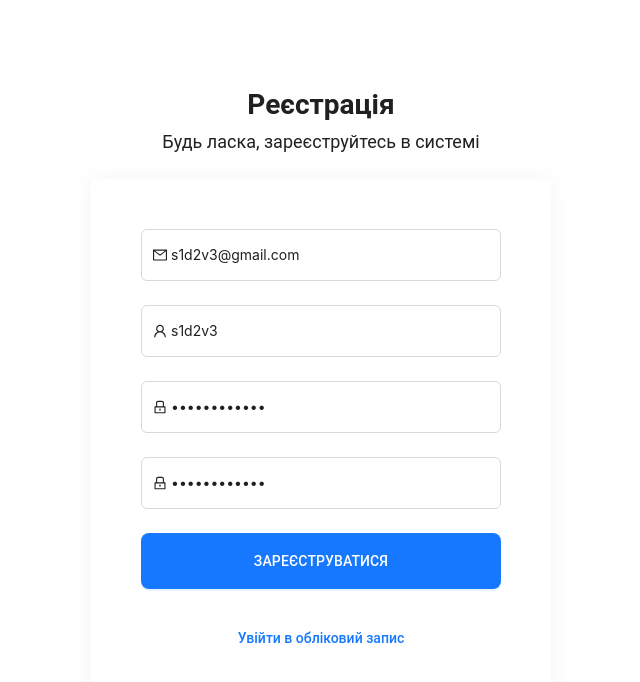
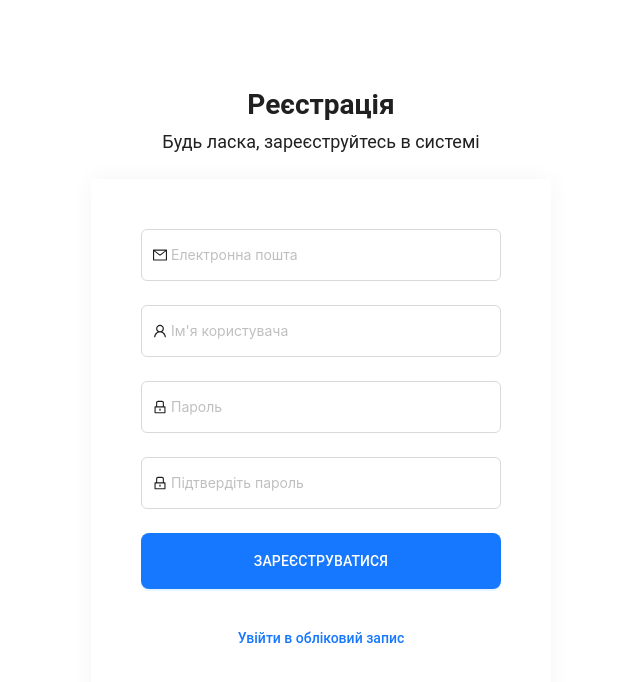
Before and after one commit to SofienkoDV/Voice-of-friends, a React (Create React App) app: page /register in a window 1280 px wide. Shown: the top 682 px of the page, without its empty margins (319-959 px from the left). Built offline with nearby package versions, Linux system fonts and the light colour scheme.

Commit message:
Validated the form

```diff
--- a/src/modules/LoginForm/components/LoginForm.jsx
+++ b/src/modules/LoginForm/components/LoginForm.jsx
@@ -1,12 +1,20 @@
-import { LockOutlined, MailOutlined } from "@ant-design/icons";
+import { MailOutlined, LockOutlined } from "@ant-design/icons";
 import { Form, Input } from "antd";
 import { Button, Block } from "../../../components";
 import { Link } from "react-router-dom";
+import { validateStatus, helpMessage } from "../../../utils/helpers";
 
-function LoginForm() {
-  const onFinish = (values) => {
-    console.log("Received values of form: ", values);
-  };
+function LoginForm(props) {
+  const {
+    values,
+    touched,
+    errors,
+    handleChange,
+    handleBlur,
+    handleSubmit,
+    // isSubmitting,
+    // isValid,
+  } = props;
 
   return (
     <>
@@ -20,23 +28,41 @@ function LoginForm() {
           className="login-form"
           initialValues={{
             remember: true,
+            email: values.email,
+            password: values.password,
           }}
-          onFinish={onFinish}
+          onFinish={handleSubmit}
         >
-          <Form.Item name="email">
+          <Form.Item
+            name="email"
+            validateStatus={validateStatus("email", touched, errors)}
+            help={helpMessage("email", touched, errors)}
+            hasFeedback
+          >
             <Input
+              id="email"
               prefix={<MailOutlined className="site-form-item-icon" />}
               placeholder="Електронна пошта"
               className="login-form__input"
+              onChange={handleChange}
+              onBlur={handleBlur}
             />
           </Form.Item>
 
-          <Form.Item validateStatus="success" hasFeedback name="password">
+          <Form.Item
+            validateStatus={validateStatus("password", touched, errors)}
+            help={helpMessage("password", touched, errors)}
+            hasFeedback
+            name="password"
+          >
             <Input
+              id="password"
               prefix={<LockOutlined className="site-form-item-icon" />}
               type="password"
               placeholder="Пароль"
               className="login-form__input"
+              onChange={handleChange}
+              onBlur={handleBlur}
             />
           </Form.Item>
 
--- a/src/modules/LoginForm/containers/LoginForm.js
+++ b/src/modules/LoginForm/containers/LoginForm.js
@@ -1,3 +1,25 @@
+import { withFormik } from "formik";
+import { validateForm } from "../../../utils/validateForm";
 import LoginForm from "../components/LoginForm";
 
-export default LoginForm;
+export default withFormik({
+  mapPropsToValues: () => ({
+    email: "",
+    password: "",
+  }),
+
+  validate: (values) => {
+    const errors = {};
+
+    validateForm({ isAuth: true, values, errors });
+
+    return errors;
+  },
+
+  handleSubmit: (values, { setSubmitting }) => {
+    setTimeout(() => {
+      alert(JSON.stringify(values, null, 2));
+      setSubmitting(false);
+    }, 1000);
+  },
+})(LoginForm);
--- a/src/modules/RegisterForm/components/RegisterForm.jsx
+++ b/src/modules/RegisterForm/components/RegisterForm.jsx
@@ -7,6 +7,7 @@ import {
 import { Link } from "react-router-dom";
 import { Form, Input } from "antd";
 import { Button, Block } from "../../../components";
+import { validateStatus, helpMessage } from "../../../utils/helpers";
 
 function RegisterForm(props) {
   const success = false;
@@ -43,10 +44,8 @@ function RegisterForm(props) {
           >
             <Form.Item
               name="email"
-              validateStatus={
-                !touched.email ? "" : errors.email ? "error" : "success"
-              }
-              help={!touched.email ? "" : errors.email}
+              validateStatus={validateStatus("email", touched, errors)}
+              help={helpMessage("email", touched, errors)}
               hasFeedback
             >
               <Input
@@ -61,10 +60,8 @@ function RegisterForm(props) {
 
             <Form.Item
               name="username"
-              validateStatus={
-                !touched.username ? "" : errors.username ? "error" : "success"
-              }
-              help={!touched.username ? "" : errors.username}
+              validateStatus={validateStatus("username", touched, errors)}
+              help={helpMessage("username", touched, errors)}
               hasFeedback
             >
               <Input
@@ -78,10 +75,8 @@ function RegisterForm(props) {
             </Form.Item>
             <Form.Item
               name="password"
-              validateStatus={
-                !touched.password ? "" : errors.password ? "error" : "success"
-              }
-              help={!touched.password ? "" : errors.password}
+              validateStatus={validateStatus("password", touched, errors)}
+              help={helpMessage("password", touched, errors)}
               hasFeedback
             >
               <Input
@@ -97,14 +92,12 @@ function RegisterForm(props) {
 
             <Form.Item
               name="confirmPassword"
-              validateStatus={
-                !touched.confirmPassword
-                  ? ""
-                  : errors.confirmPassword
-                  ? "error"
-                  : "success"
-              }
-              help={!touched.confirmPassword ? "" : errors.confirmPassword}
+              validateStatus={validateStatus(
+                "confirmPassword",
+                touched,
+                errors
+              )}
+              help={helpMessage("confirmPassword", touched, errors)}
               hasFeedback
             >
               <Input
--- a/src/modules/RegisterForm/containers/RegisterForm.js
+++ b/src/modules/RegisterForm/containers/RegisterForm.js
@@ -1,48 +1,19 @@
 import { withFormik } from "formik";
+import { validateForm } from "../../../utils/validateForm";
 import RegisterForm from "../components/RegisterForm";
 
 export default withFormik({
   mapPropsToValues: () => ({
-    email: "s1d2v3@gmail.com",
-    username: "s1d2v3",
-    password: "D1v2s3v4s2d1",
-    confirmPassword: "D1v2s3v4s2d1",
+    email: "",
+    username: "",
+    password: "",
+    confirmPassword: "",
   }),
 
   validate: (values) => {
     const errors = {};
 
-    console.log("values", values);
-    console.log("errors", errors);
-
-    if (!values.email) {
-      errors.email = "Ведіть електронну пошту";
-    } else if (
-      !/^[A-Z0-9._%+-]+@[A-Z0-9.-]+\.[A-Z]{2,4}$/i.test(values.email)
-    ) {
-      errors.email = "Некоректна електронна пошта";
-    }
-
-    if (!values.username) {
-      errors.username = "Потрібно ввести ім'я користувача";
-    } else if (!/^[a-zA-Z0-9]+$/i.test(values.username)) {
-      errors.username = "Некоректне ім'я користувача";
-    }
-
-    if (!values.password) {
-      errors.password = "Потрібно ввести пароль";
-    } else if (
-      !/^(?=.*[A-Za-z])(?=.*\d)[A-Za-z\d]{8,}$/i.test(values.password)
-    ) {
-      errors.password =
-        "Ваш пароль повинен містити принаймні одну літеру та одну цифру і мати довжину не менше 8 символів";
-    }
-
-    if (!values.confirmPassword) {
-      errors.confirmPassword = "Потрібно підтвердити пароль";
-    } else if (values.confirmPassword !== values.password) {
-      errors.confirmPassword = "Паролі не співпадають";
-    }
+    validateForm({ isAuth: false, values, errors });
 
     return errors;
   },
--- /dev/null
+++ b/src/utils/helpers/helpMessage.js
@@ -0,0 +1,11 @@
+const helpMessage = (key, touched, errors) => {
+  if (!touched[key]) {
+    return "";
+  } else if (errors[key]) {
+    return errors[key];
+  } else {
+    return "";
+  }
+};
+
+export default helpMessage;
--- /dev/null
+++ b/src/utils/helpers/index.js
@@ -0,0 +1,2 @@
+export { default as validateStatus } from "./validateStatus";
+export { default as helpMessage } from "./helpMessage";
--- /dev/null
+++ b/src/utils/helpers/validateStatus.js
@@ -0,0 +1,11 @@
+const validateStatus = (key, touched, errors) => {
+  if (touched[key] && errors[key]) {
+    return "error";
+  } else if (touched[key] && !errors[key]) {
+    return "success";
+  } else {
+    return "";
+  }
+};
+
+export default validateStatus;
--- /dev/null
+++ b/src/utils/validateForm.js
@@ -0,0 +1,60 @@
+export const validateForm = ({ isAuth = false, values, errors }) => {
+  const rules = {
+    email: [
+      {
+        test: !values.email,
+        message: "Ведіть електронну пошту",
+      },
+      {
+        test: !/^[A-Z0-9._%+-]+@[A-Z0-9.-]+\.[A-Z]{2,4}$/i.test(values.email),
+        message: "Некоректна електронна пошта",
+      },
+    ],
+    username: [
+      {
+        test: !values.username,
+        message: "Потрібно ввести ім'я користувача",
+      },
+      {
+        test: !/^[a-zA-Z][a-zA-Z0-9_]{3,29}$/i.test(values.username),
+        message: "Некоректне ім'я користувача",
+      },
+    ],
+    password: [
+      {
+        test: !values.password,
+        message: "Введіть пароль",
+      },
+      {
+        test: !/^(?=.*[A-Za-z])(?=.*\d)[A-Za-z\d@$!%*?&/]{8,}$/i.test(
+          values.password
+        ),
+        message: isAuth
+          ? "Некоректний пароль"
+          : "Пароль повинен містити мінімум 8 символів, включаючи цифри та літери",
+      },
+    ],
+    confirmPassword: [
+      {
+        test:
+          !isAuth &&
+          (!values.confirmPassword ||
+            values.password !== values.confirmPassword),
+        message:
+          values.password !== values.confirmPassword
+            ? "Паролі не співпадають"
+            : "Повторіть пароль",
+      },
+    ],
+  };
+
+  Object.keys(rules).forEach((key) => {
+    if (isAuth && key !== "email" && key !== "password") return;
+
+    rules[key].forEach((rule) => {
+      if (rule.test) errors[key] = rule.message;
+    });
+  });
+
+  return errors;
+};
```
